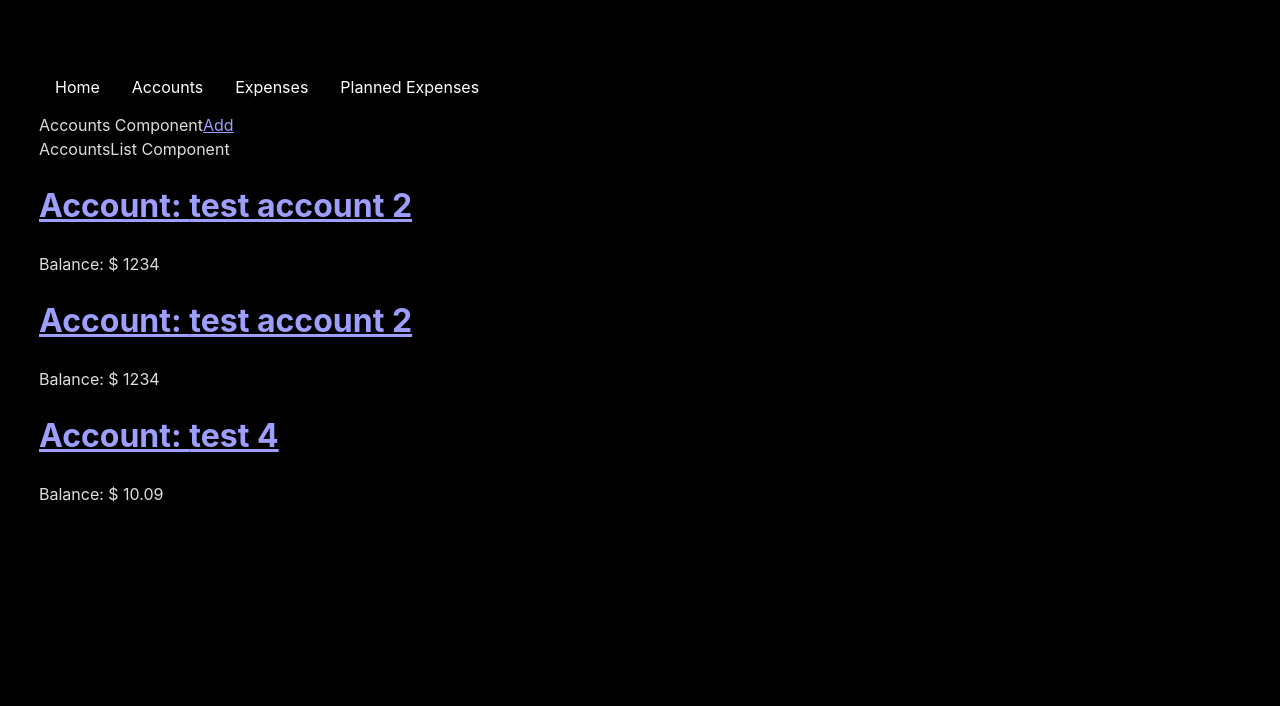
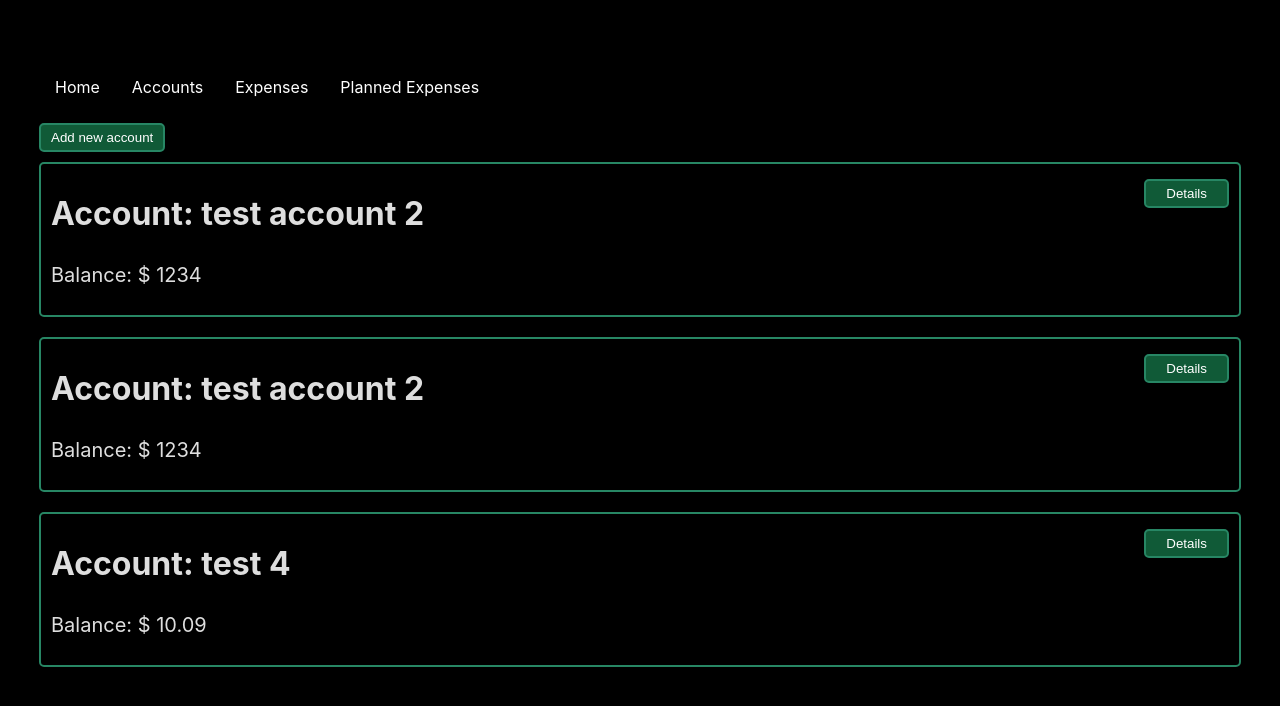
Before and after one commit to ioscrum-fapp/fapp, a React (Vite) app in the folder fapp/: page /accounts in a window 1280 px wide. Shown: the top 706 px of the page. Built offline with nearby package versions, Linux system fonts and the light colour scheme; data requests are answered from the project's data file.

Commit message:
account list view

```diff
--- a/fapp/src/pages/Accounts/Accounts.css
+++ b/fapp/src/pages/Accounts/Accounts.css
@@ -1,2 +1,4 @@
-.Accounts {
+.AddDiv{
+    margin-bottom: 10px;
+    margin-top: 10px;
 }
--- a/fapp/src/pages/Accounts/Accounts.jsx
+++ b/fapp/src/pages/Accounts/Accounts.jsx
@@ -1,8 +1,8 @@
 import React from "react";
-import "./Accounts.css";
+import { Link } from "react-router-dom";
 import useFetch from "../../hooks/useFetch.jsx";
 import AccountsList from "../AccountsList/AccountsList.jsx";
-import { Link } from "react-router-dom";
+import "./Accounts.css";
 
 const url = "http://localhost:3030/accounts?user_id=";
 const user_id = 1;
@@ -13,8 +13,13 @@ const Accounts = () => {
 
   return (
     <div className="Accounts">
-      Accounts Component
-      <Link to="/accounts/add">Add</Link>
+      <div className="AddDiv">
+        <Link className="AddLink" to="/accounts/add">
+          <button type="button" className="AddButton">
+            Add new account
+          </button>
+        </Link>
+      </div>
       {error && <div>{error}</div>}
       {!isFinished && <div>Downloading accounts...</div>}
       {json && <AccountsList accounts={json} />}
--- a/fapp/src/pages/AccountsList/AccountsList.css
+++ b/fapp/src/pages/AccountsList/AccountsList.css
@@ -1,2 +1,24 @@
-.AccountsList {
+.AccountsList-element {
+  border: solid 2px var(--main-color);
+  border-radius: 5px;
+  background-color: black;
+  padding: 5px 10px;
+  margin-bottom: 20px;
+  display: block;
 }
+.AccountsList-element p{
+    font-size: 20px;
+}
+.AccountdetailsLink{
+  text-decoration: none;
+  color: white;
+  float: right;
+}
+.DetailsButton {
+  border: solid 2px var(--main-color);
+  border-radius: 5px;
+  background-color: var(--main-dark-accent);
+  padding: 5px 20px;
+  cursor: pointer;
+  margin-top: 10px;
+}
--- a/fapp/src/pages/AccountsList/AccountsList.jsx
+++ b/fapp/src/pages/AccountsList/AccountsList.jsx
@@ -1,15 +1,18 @@
 import React from "react";
+import { Link } from "react-router-dom";
 import "./AccountsList.css";
-import { Link } from "react-router-dom";
 
 const currency = "$";
 
 function CreateAccount(account) {
   return (
     <div className="AccountsList-element" key={account.id}>
-      <Link to={`/accounts/` + account.id}>
-        <h1>Account: {account.name}</h1>
+      <Link className="AccountdetailsLink" to={`/accounts/` + account.id}>
+        <button type="button" className="DetailsButton">
+            Details
+        </button>
       </Link>
+      <h1>Account: {account.name}</h1>
       <p>
         Balance: {currency} {account.balance}
       </p>
@@ -20,7 +23,6 @@ function CreateAccount(account) {
 const AccountsList = ({ accounts }) => {
   return (
     <div className="AccountsList">
-      AccountsList Component
       {accounts && accounts.map(CreateAccount)}
     </div>
   );
```
